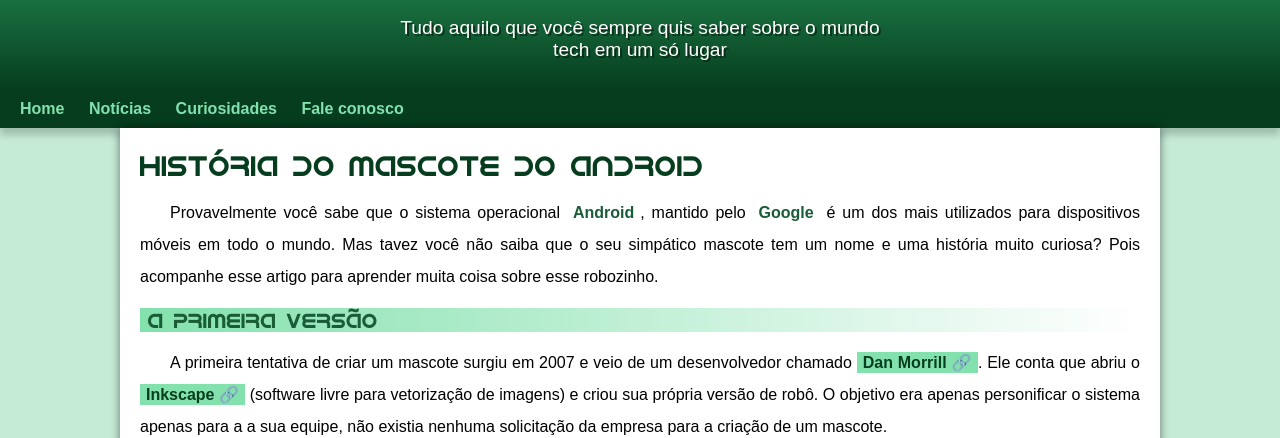
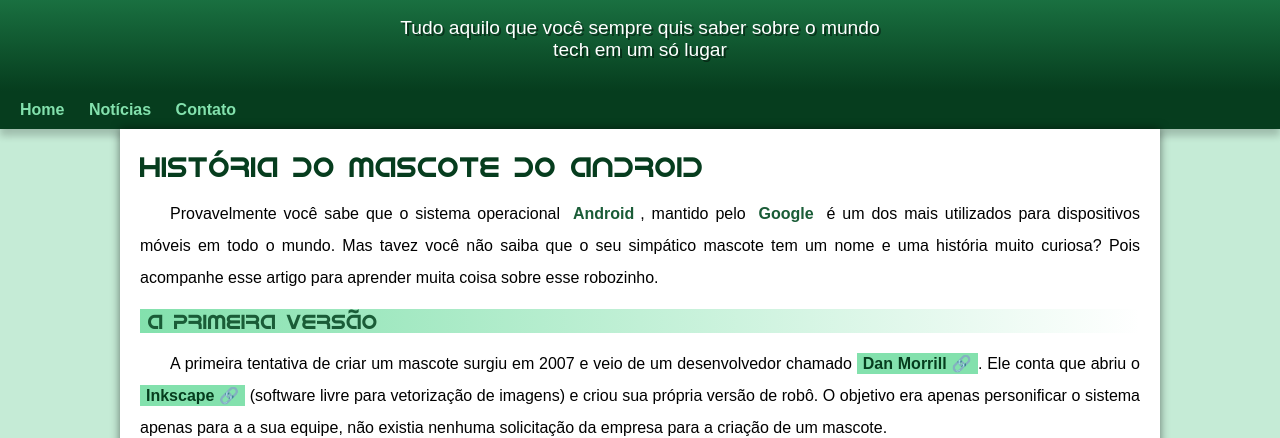
Before and after one commit to RicoVianna/projeto-android, a plain HTML site: page index.html in a window 1280 px wide. Shown: the part 100-538 px from the top of the page. Drawn offline with Linux system fonts and the light colour scheme.

Commit message:
atualização
aumentando a distância entre <p> do <h1> e nav, e diminuindo o <nav>

```diff
--- a/estilo/style.css
+++ b/estilo/style.css
@@ -58,7 +58,7 @@ header > p {
     max-width: 500px;
     padding-right: 10px;
     padding-left: 10px;
-    padding-bottom: 20px;
+    padding-bottom: 30px;
     margin: auto;
     text-shadow: 2px 2px rgba(0, 0, 0, 0.46);
 }
--- a/index.html
+++ b/index.html
@@ -19,8 +19,7 @@
     <nav>
         <a href="#">Home</a>
         <a href="#">Notícias</a>
-        <a href="#">Curiosidades</a>
-        <a href="#">Fale conosco</a>
+        <a href="#">Contato</a>
     </nav>
     <main>
         <article>
```
